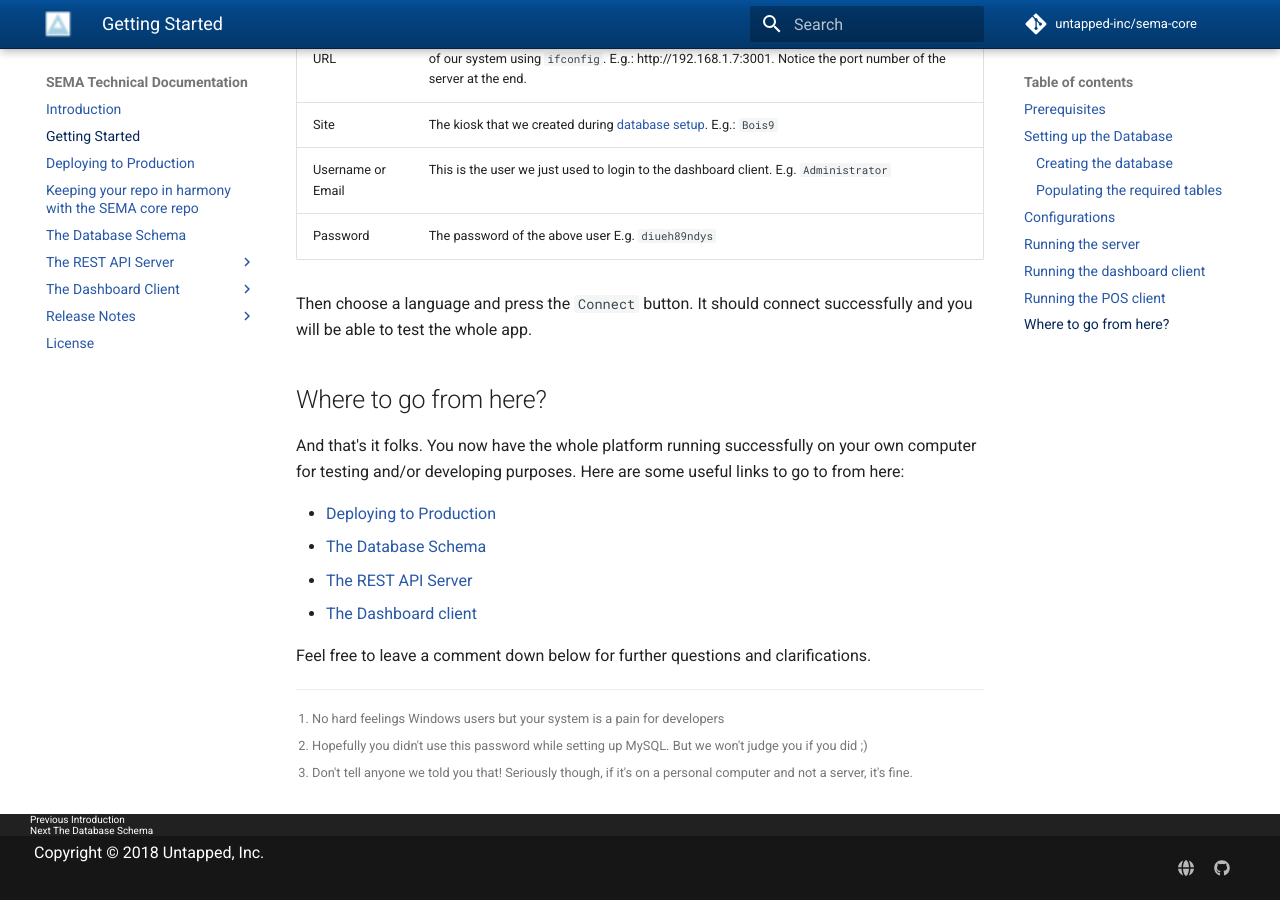
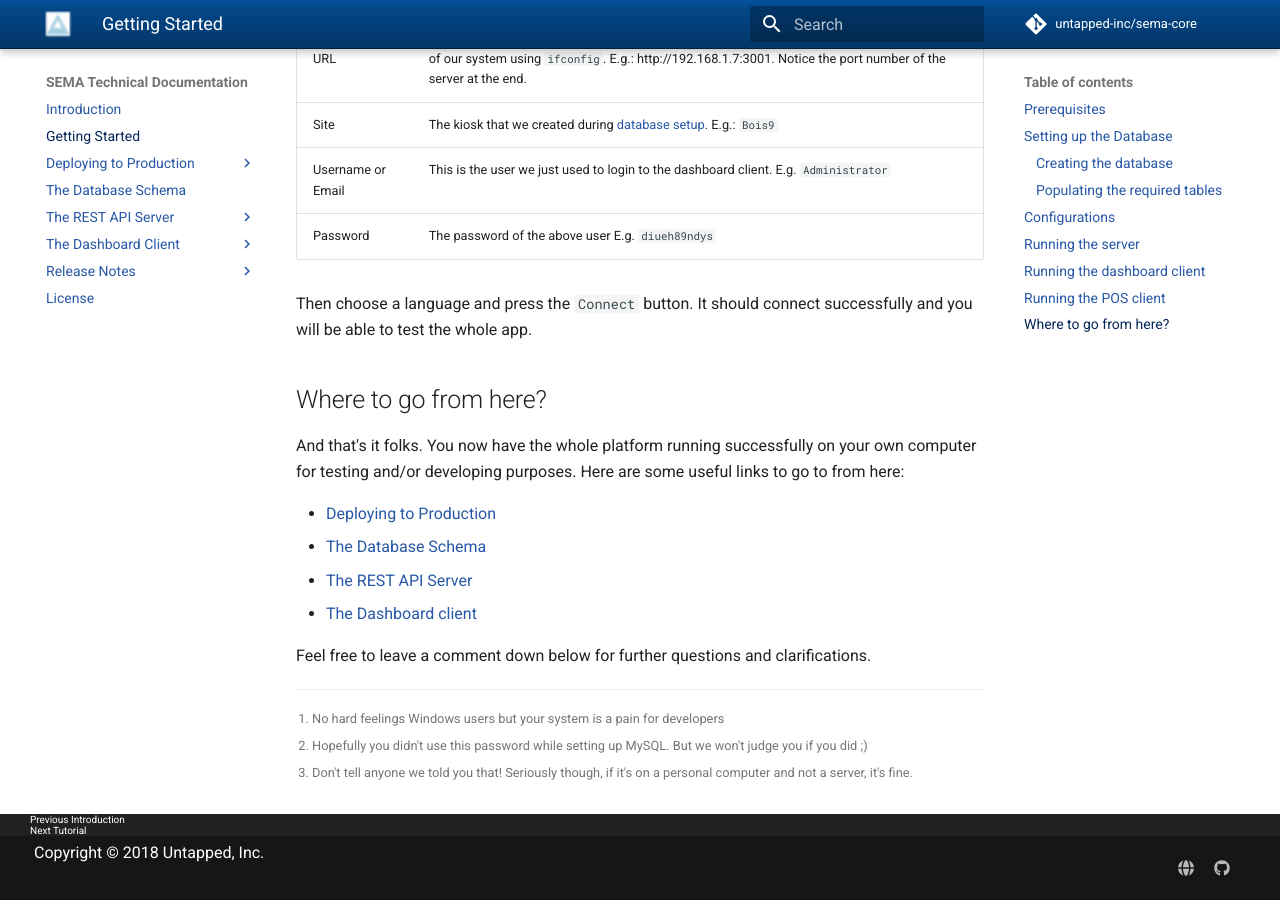
Before and after one commit to untapped-inc/sema-docs, an MkDocs documentation site: the page built from docs/getting-started.md, in a window 1280 px wide and 900 px high, scrolled down 6867 px. Built offline with MkDocs 1.6.1 and Material for MkDocs 9.7.7, drawn with Linux system fonts in a browser that asks for light colours; comment, search, counter and statistics services are not loaded; part of the change alters nothing that is shown.

```diff
--- a/mkdocs.yml
+++ b/mkdocs.yml
@@ -33,8 +33,10 @@ markdown_extensions:
 nav:
   - Introduction: index.md
   - Getting Started: getting-started.md
-  - Deploying to Production: deploying-to-production.md
-  - Keeping your repo in harmony with the SEMA core repo: staying-in-harmony.md
+  - Deploying to Production:
+    - Tutorial: deploying-to-production/tutorial.md
+    - Keeping your repo in harmony with the SEMA core repo: deploying-to-production/staying-in-harmony.md
+    # - Database: Migrating schema changes from development to deployment: deploying-to-production/database-migrating.md
   - The Database Schema: the-database-schema.md
   - The REST API Server:
     - Overview: rest-api/overview.md
```
